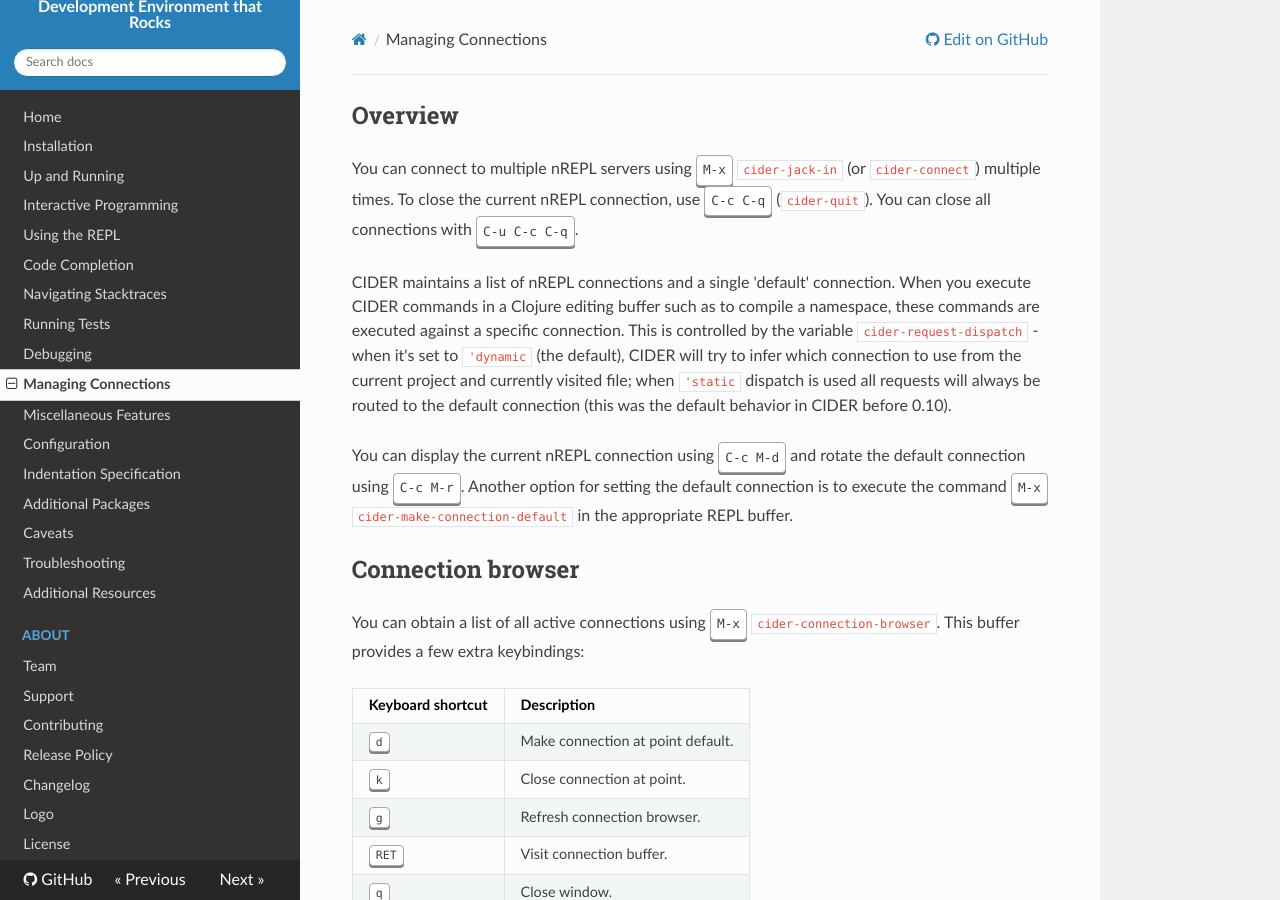
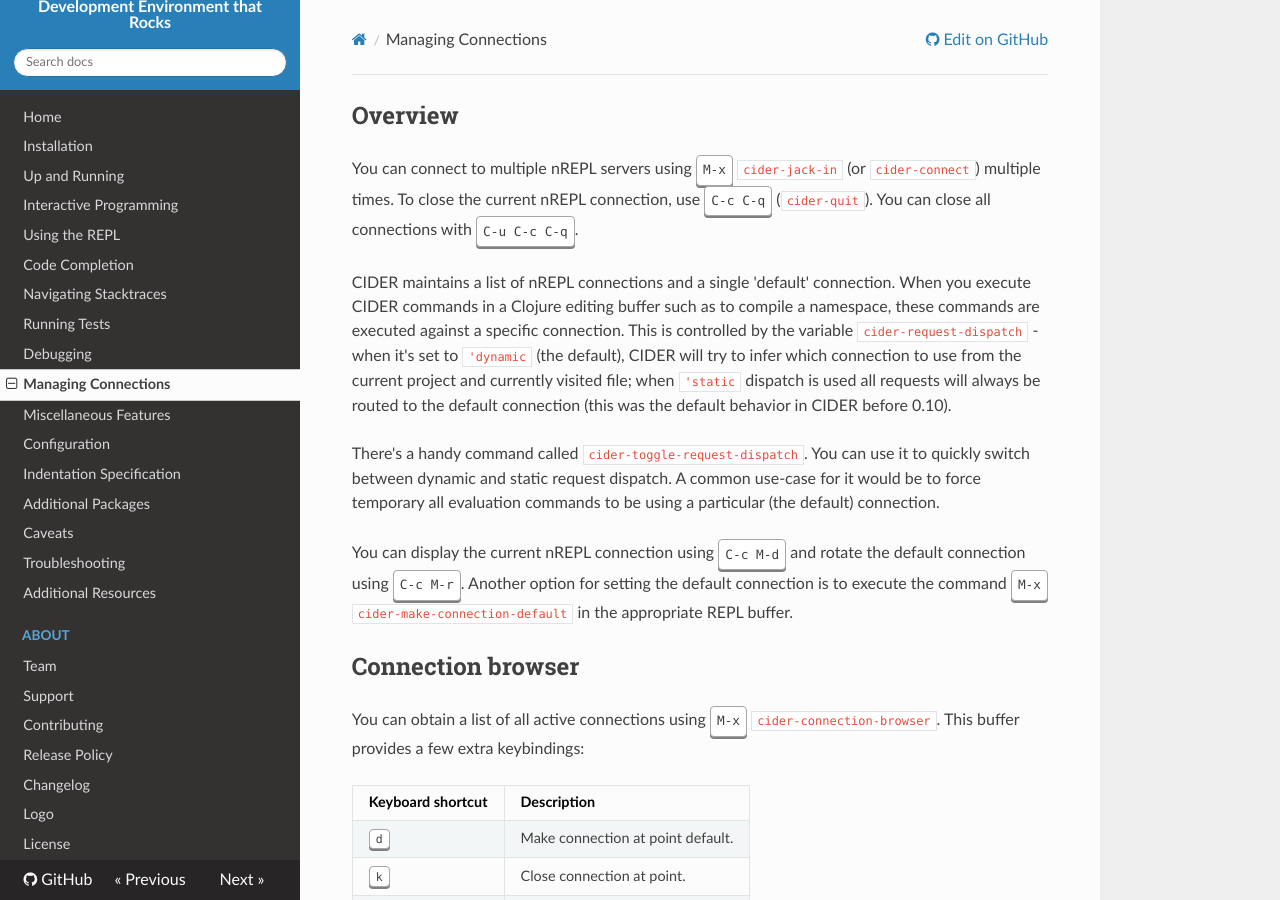
Before and after one commit to clojure-emacs/cider, an MkDocs documentation site: the page built from doc/managing_connections.md, in a window 1280 px wide and 900 px high. Built offline with MkDocs 1.6.1, drawn with Linux system fonts in a browser that asks for light colours; nearby versions of some CDN libraries; old or Windows-style settings are respelled for this version of MkDocs.

Commit message:
Add new command `cider-toggle-request-dispatch`

```diff
--- a/doc/managing_connections.md
+++ b/doc/managing_connections.md
@@ -13,6 +13,11 @@
 to use from the current project and currently visited file; when `'static`
 dispatch is used all requests will always be routed to the default connection
 (this was the default behavior in CIDER before 0.10).
+
+There's a handy command called `cider-toggle-request-dispatch`. You can use it
+to quickly switch between dynamic and static request dispatch. A common use-case
+for it would be to force temporary all evaluation commands to be using a
+particular (the default) connection.
 
 You can display the current nREPL connection using <kbd>C-c M-d</kbd>
 and rotate the default connection using <kbd>C-c M-r</kbd>. Another
```
Also changed, not shown: CHANGELOG.md (+2 -0 lines), 1 other file.
